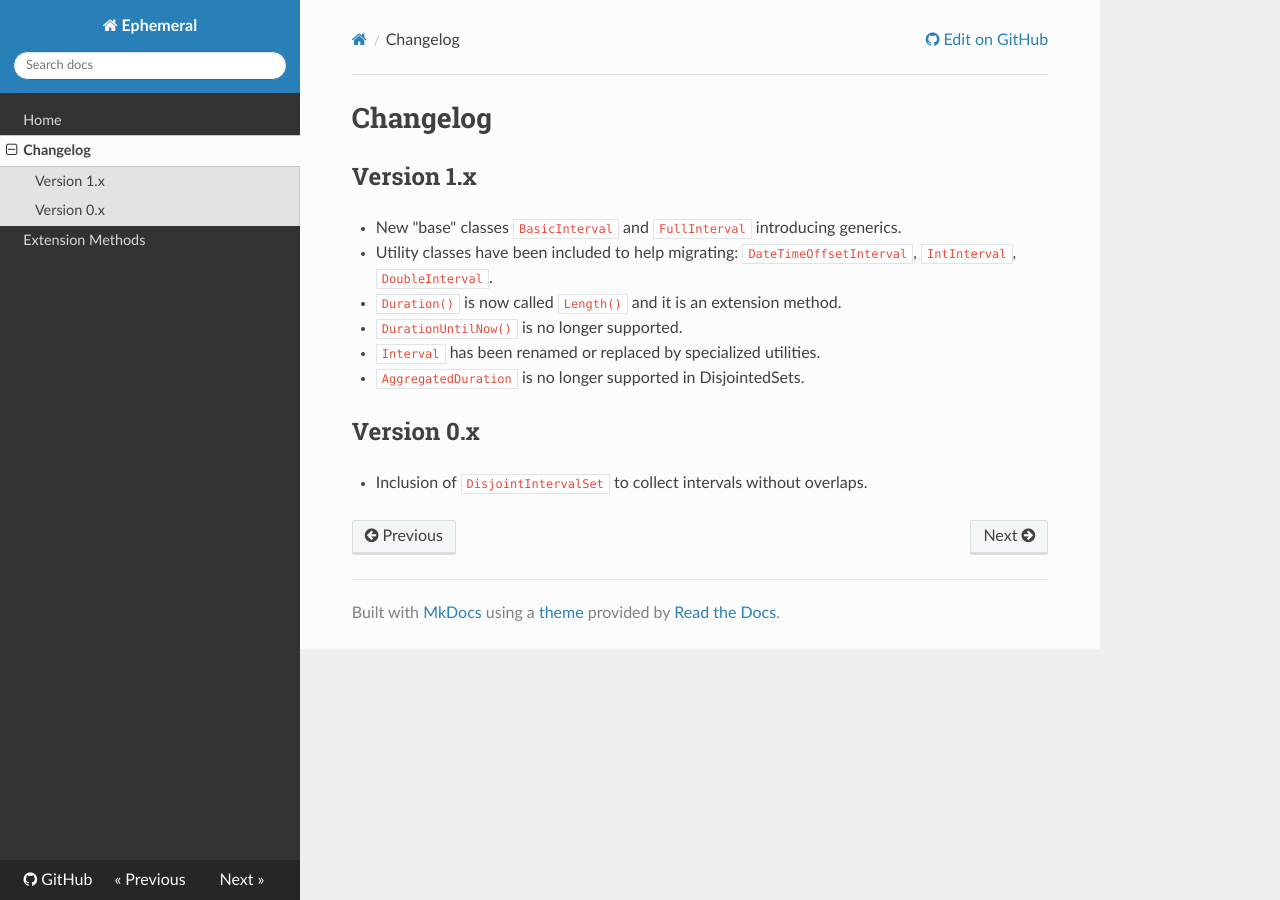
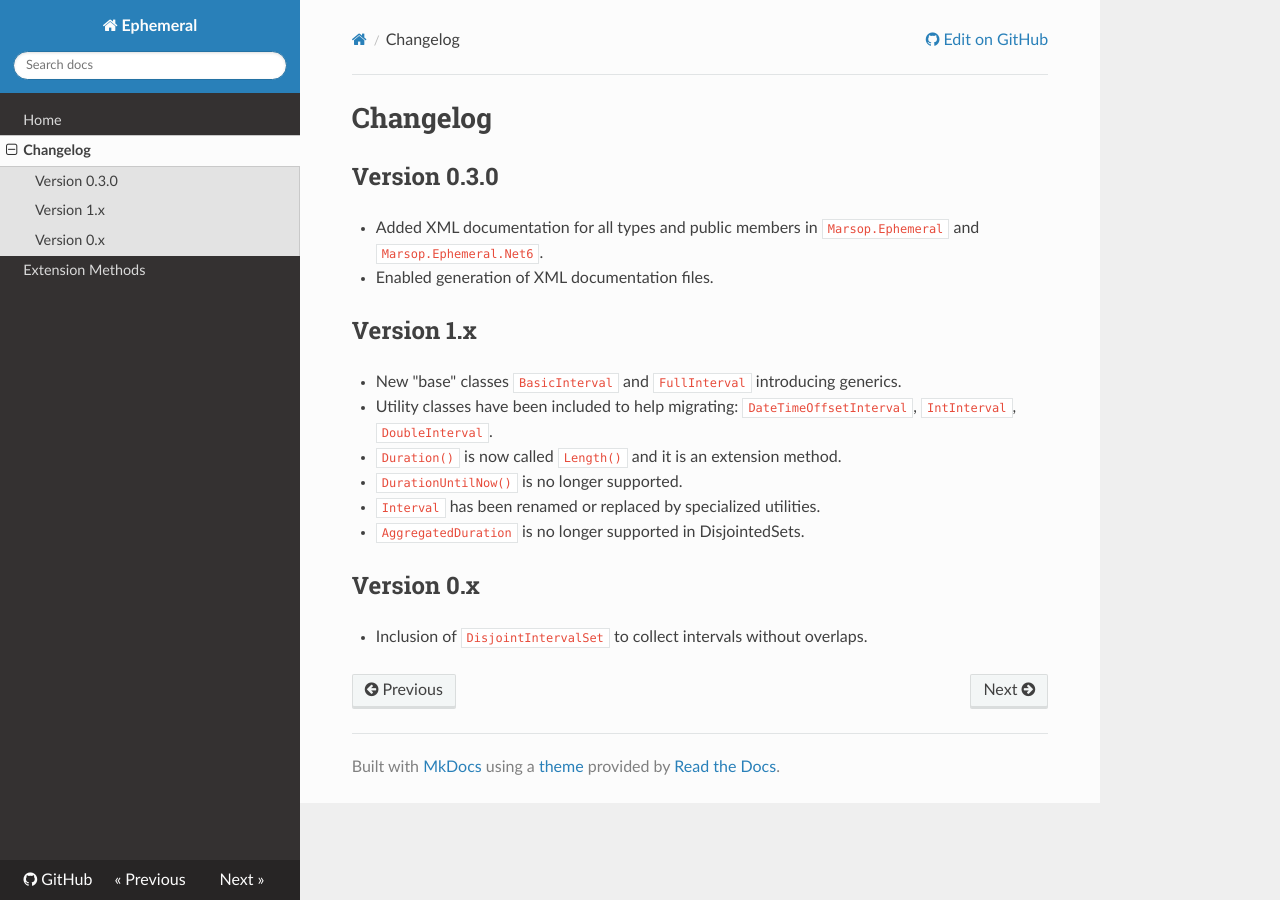
Before and after one commit to marsop/ephemeral, an MkDocs documentation site: the page built from docs/changes-v1.md, in a window 1280 px wide. Built offline with MkDocs 1.6.1, drawn with Linux system fonts in a browser that asks for light colours; nearby versions of some CDN libraries.

Commit message:
Add XML documentation for Numerics and Temporal types and update changelog
Co-authored-by: google-labs-jules[bot] <161369871+google-labs-jules[bot]@users.noreply.github.com>

```diff
--- a/docs/changes-v1.md
+++ b/docs/changes-v1.md
@@ -1,4 +1,9 @@
 # Changelog
+
+## Version 0.3.0
+
+- Added XML documentation for all types and public members in `Marsop.Ephemeral` and `Marsop.Ephemeral.Net6`.
+- Enabled generation of XML documentation files.
 
 ## Version 1.x
 
```
Also changed, not shown: 2 other files.
